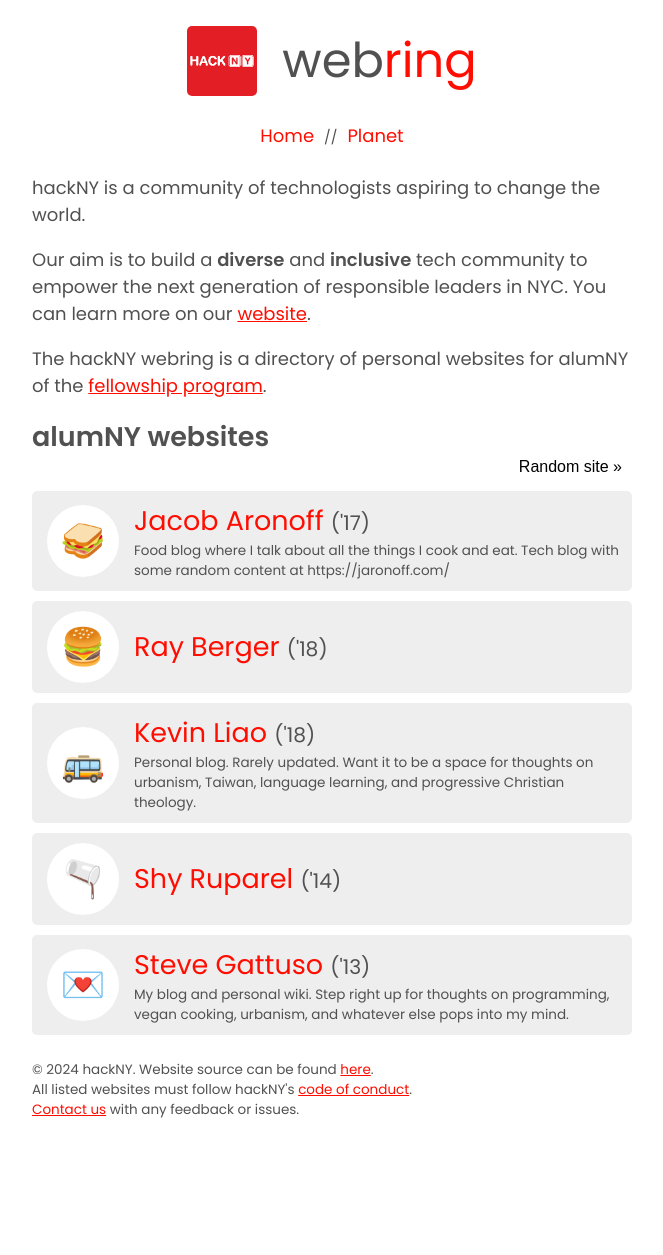
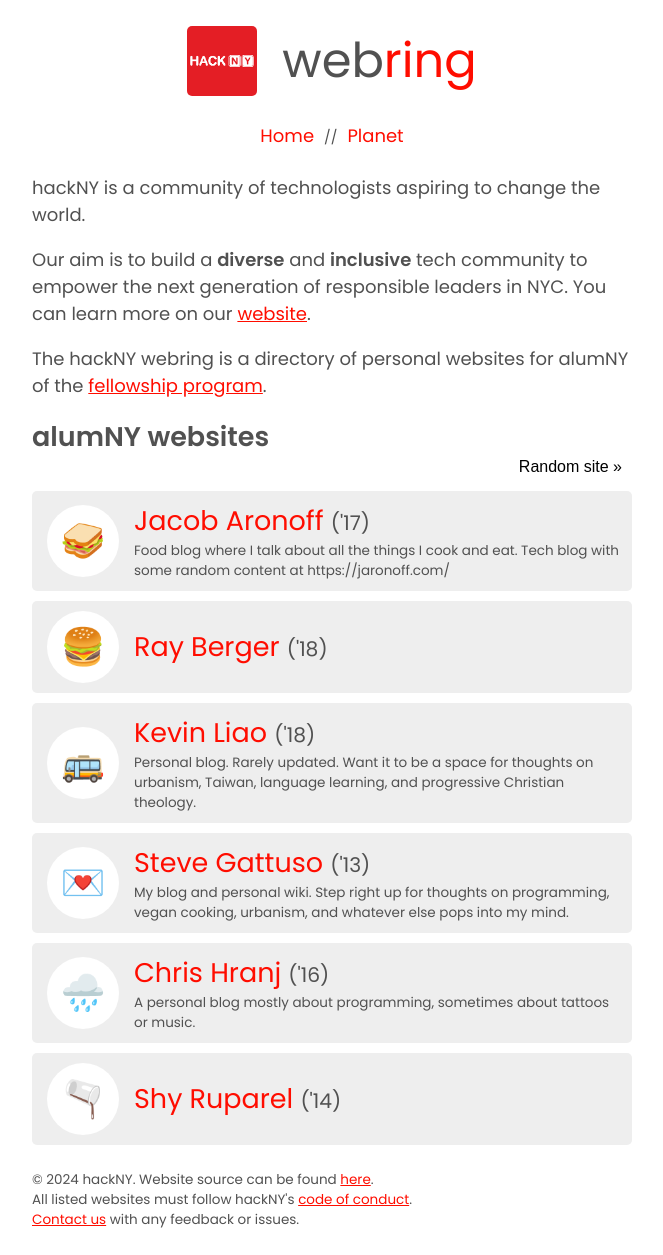
Before and after one commit to hackny/webring, a Jekyll site: the page built from index.html, in a window 1280 px wide. Shown: the whole page, without its empty margins (308-971 px from the left). Built offline with Jekyll 4.4.1, drawn with Linux system fonts in a browser that asks for light colours; before the commit the page ends 1145 px from its top, so only the background shows below that.

Commit message:
add brodan to webring

```diff
--- a/_data/fellows.yaml
+++ b/_data/fellows.yaml
@@ -25,3 +25,9 @@
   rss_url: https://ehicouldeat.com/feed.xml
   emoji: 🥪
   description: Food blog where I talk about all the things I cook and eat. Tech blog with some random content at https://jaronoff.com/
+- name: Chris Hranj
+  year: 2016
+  url: https://brodan.biz
+  rss_url: https://brodan.biz/blog/rss/
+  emoji: 🌧️
+  description: A personal blog mostly about programming, sometimes about tattoos or music.
```
